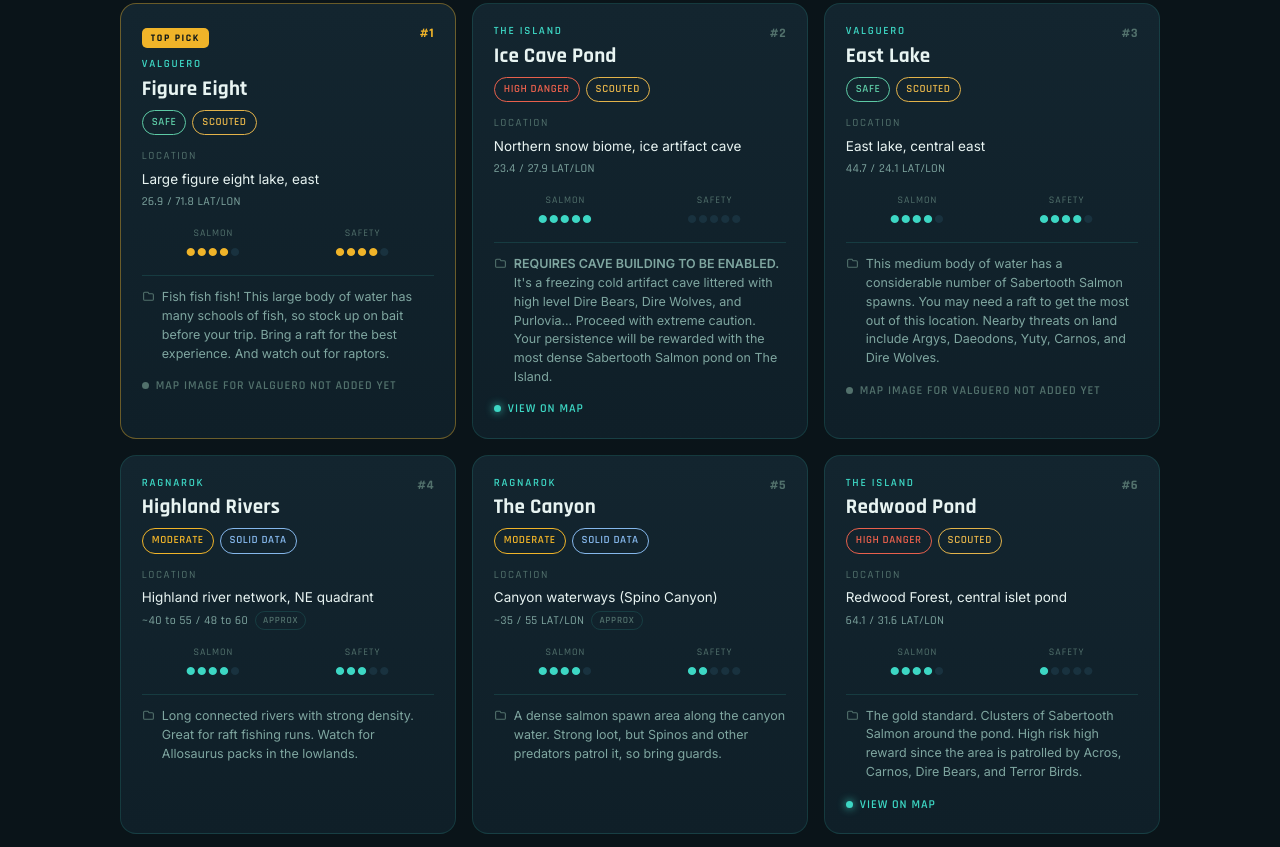
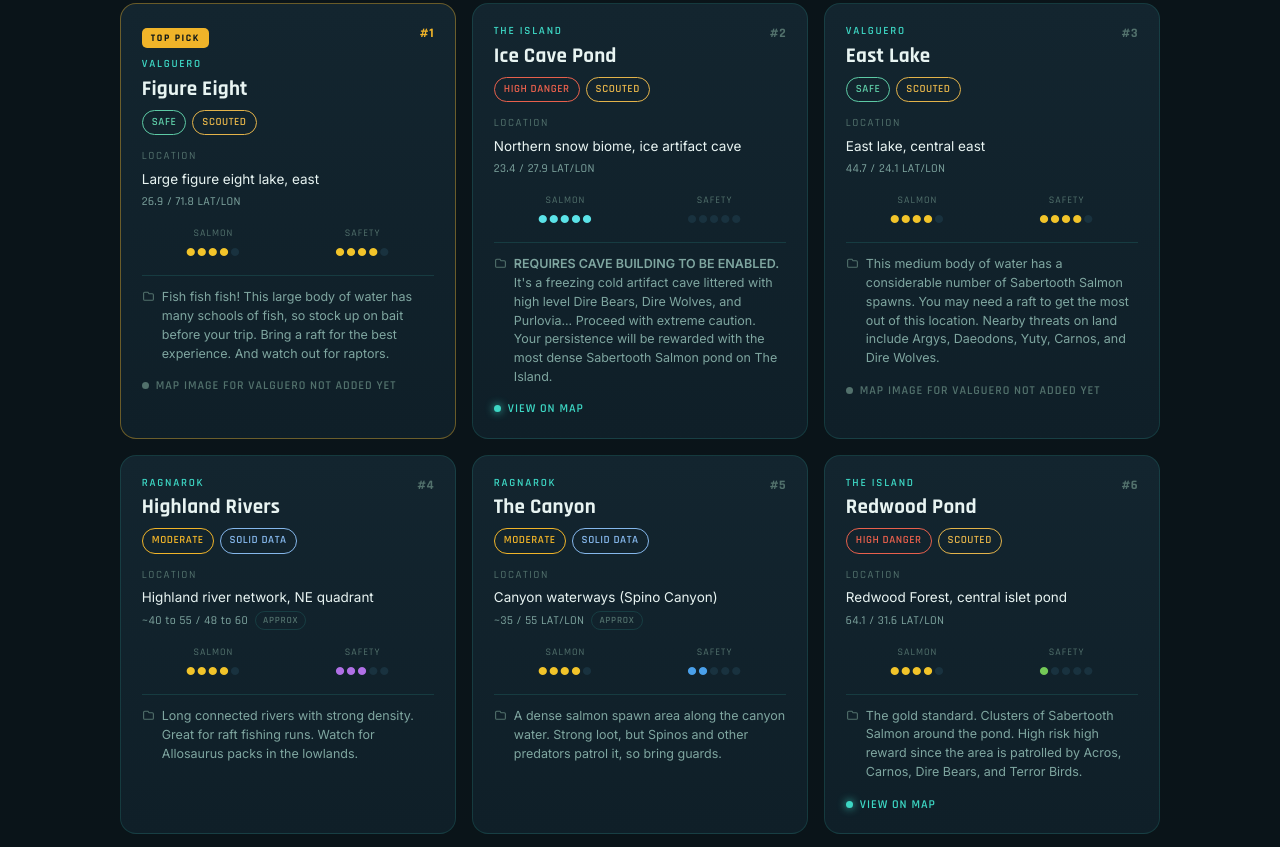
Before and after one commit to schlimetv/ASA-Fishing-Calculator, a plain HTML site: page index.html in a window 1280 px wide. Shown: the part 1563-2410 px from the top of the page. Drawn offline with Linux system fonts and the light colour scheme.

Commit message:
Added Ark rarity colors to map card pip count

```diff
--- a/index.html
+++ b/index.html
@@ -189,7 +189,7 @@
     color:var(--faint); margin-bottom:3px}
   .pips{font-size:11px; letter-spacing:1px}
   .pip-on{color:var(--aqua)} .pip-off{color:var(--surface)}
-  .card.top .pip-on{color:var(--gold)}
+  .pip-c1{color:#74c957} .pip-c2{color:#4aa0ea} .pip-c3{color:#b070e6} .pip-c4{color:#f2c42a} .pip-c5{color:#5be3e8}
   .card-foot{border-top:1px solid var(--line); padding-top:.75rem; font-size:12.5px;
     color:var(--muted); display:flex; gap:7px; align-items:flex-start; line-height:1.5}
   .card-foot svg{flex-shrink:0; margin-top:2px; color:var(--faint)}
@@ -539,7 +539,9 @@
   // ---------- MAP RENDER ----------
   function pips(n){
     var s='';
-    for(var i=1;i<=5;i++){ s += '<span class="'+(i<=n?'pip-on':'pip-off')+'">&#9679;</span>'; }
+    for(var i=1;i<=5;i++){
+      s += i<=n ? '<span class="pip-on pip-c'+n+'">&#9679;</span>' : '<span class="pip-off">&#9679;</span>';
+    }
     return s;
   }
   function mappable(s){ return !!mapCal[s.map] && typeof s.lat === 'number'; }
```
